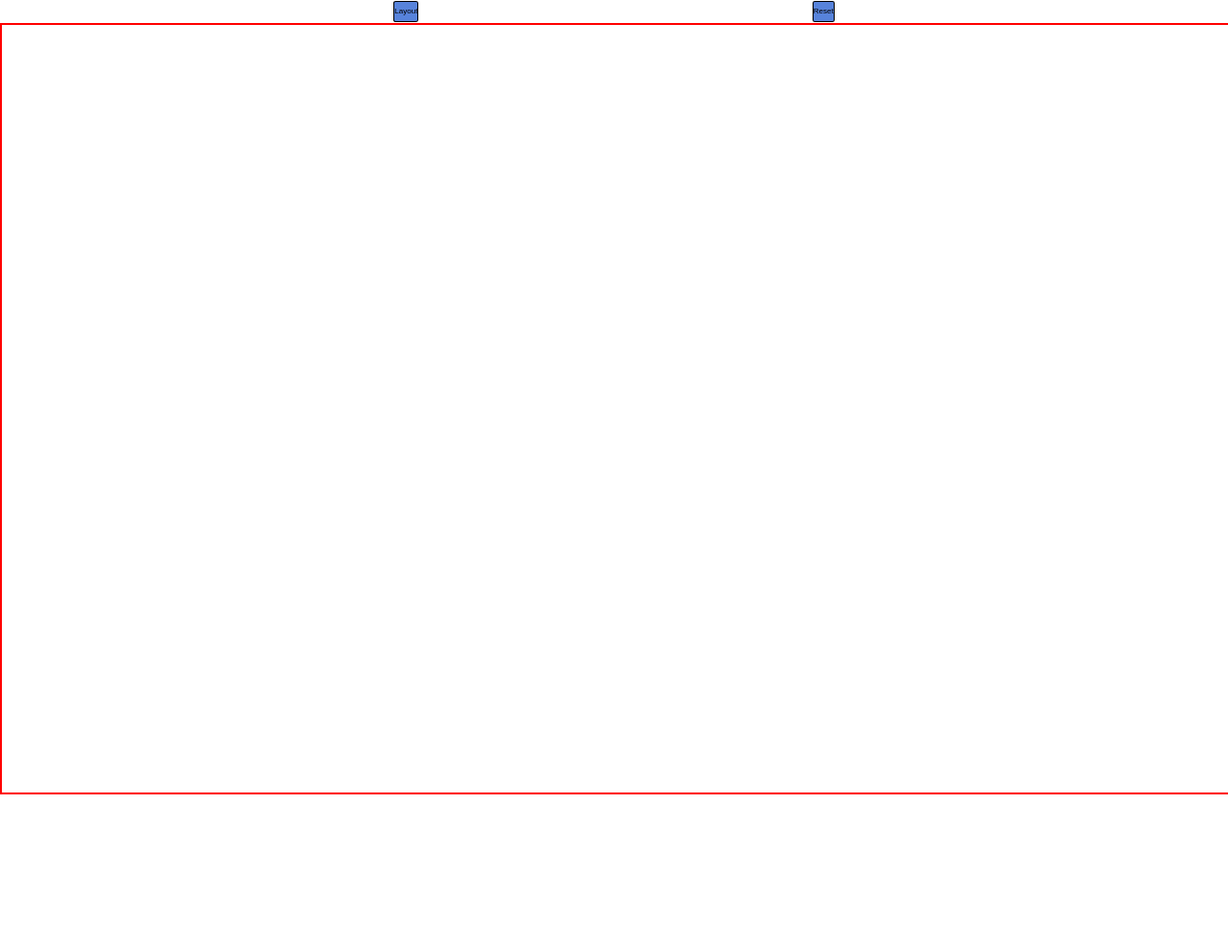
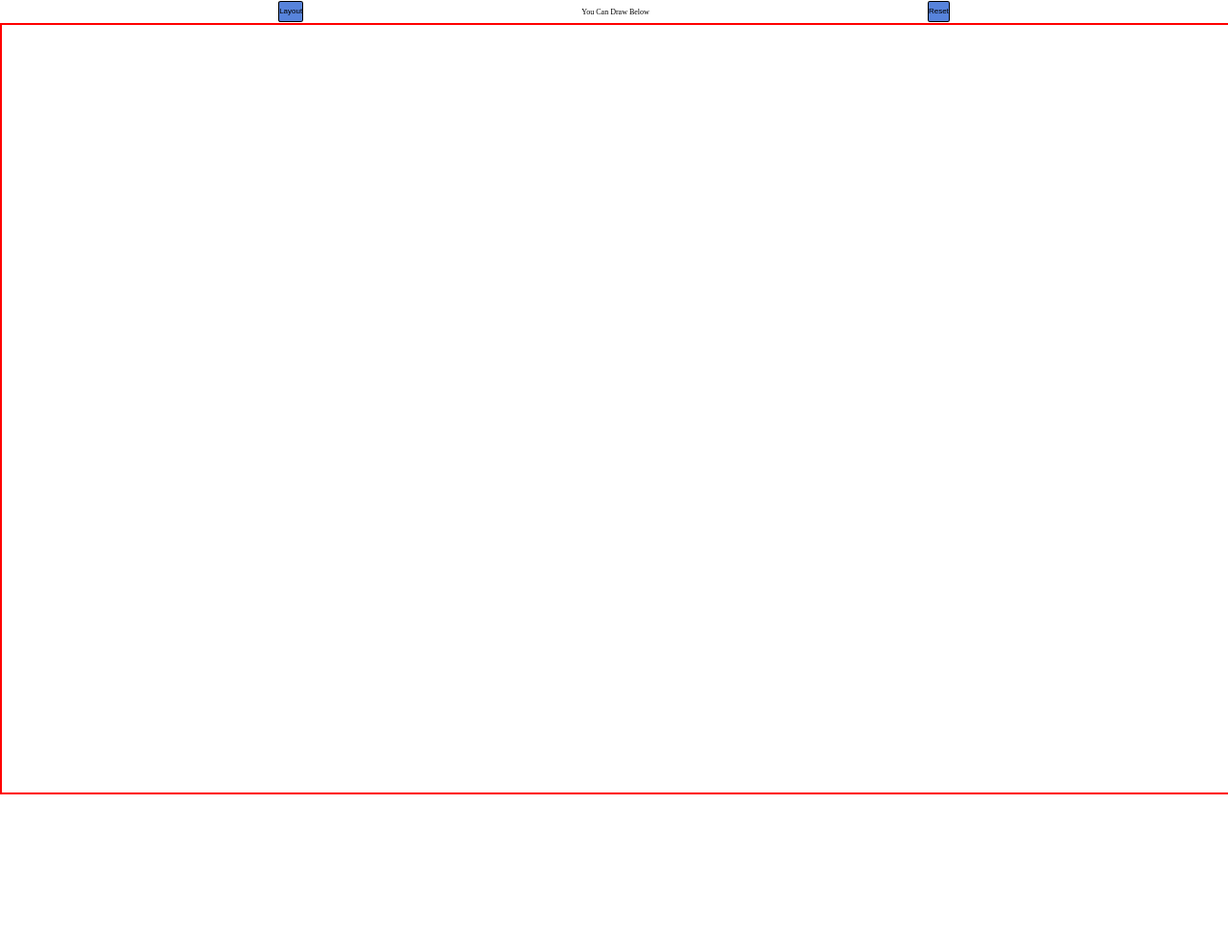
Before and after one commit to DevNChill/Etch-a-Sketch, a plain HTML site: page index.html in a window 1280 px wide. Shown: the whole page at 96% size. Drawn offline with Linux system fonts and the light colour scheme.

Commit message:
added a instruction para at the top

```diff
--- a/index.html
+++ b/index.html
@@ -10,6 +10,7 @@
   <body>
     <div class="button-limit">
       <button id="limit-button" type="button">Layout</button>
+      <p class="instruction">You Can Draw Below</p>
       <button type="button" id="reset-button">Reset</button>
     </div>
     <div class="container"></div>
--- a/style.css
+++ b/style.css
@@ -41,3 +41,6 @@ body {
   font-size: 0.5rem;
   border: 1px solid;
 }
+.button-limit p {
+  font-size: 0.5rem;
+}
```
